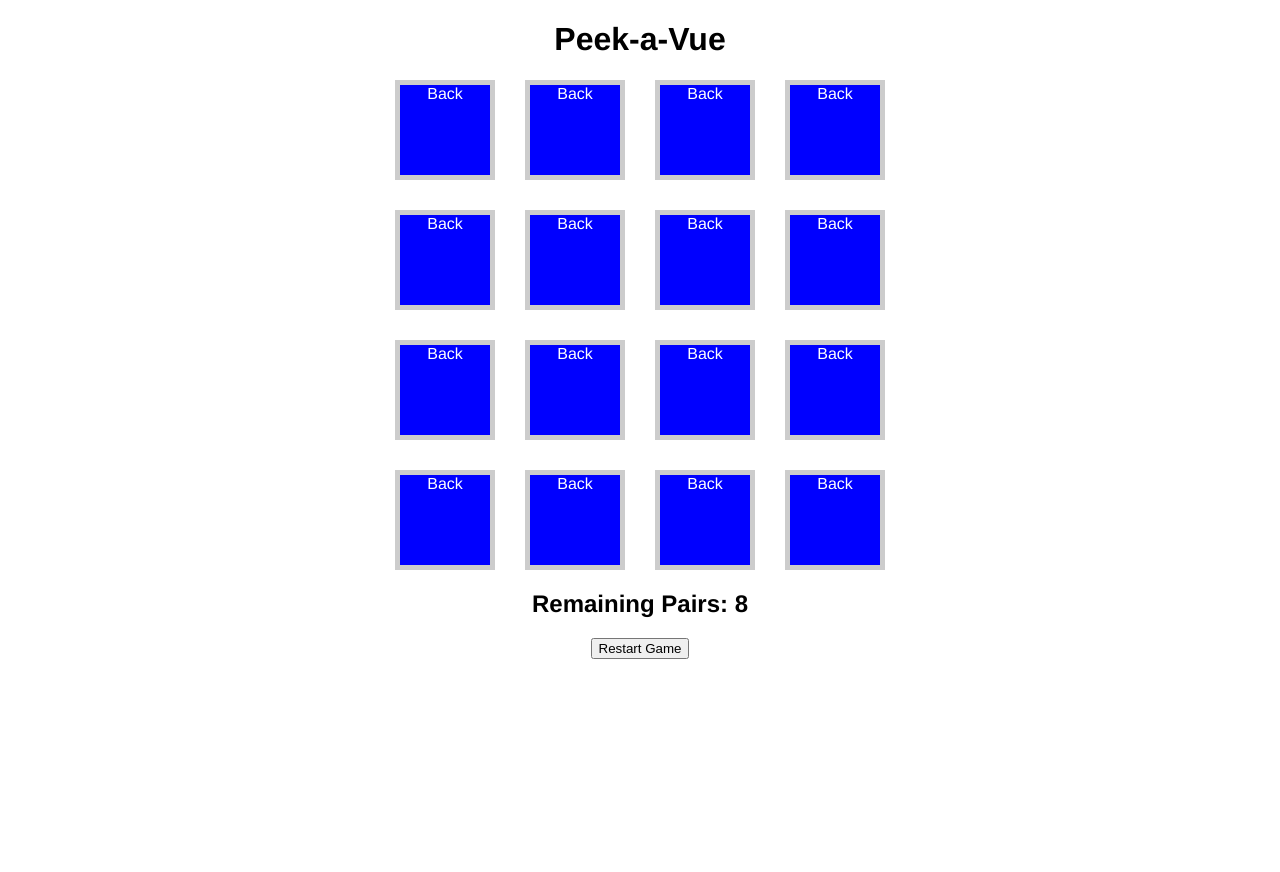
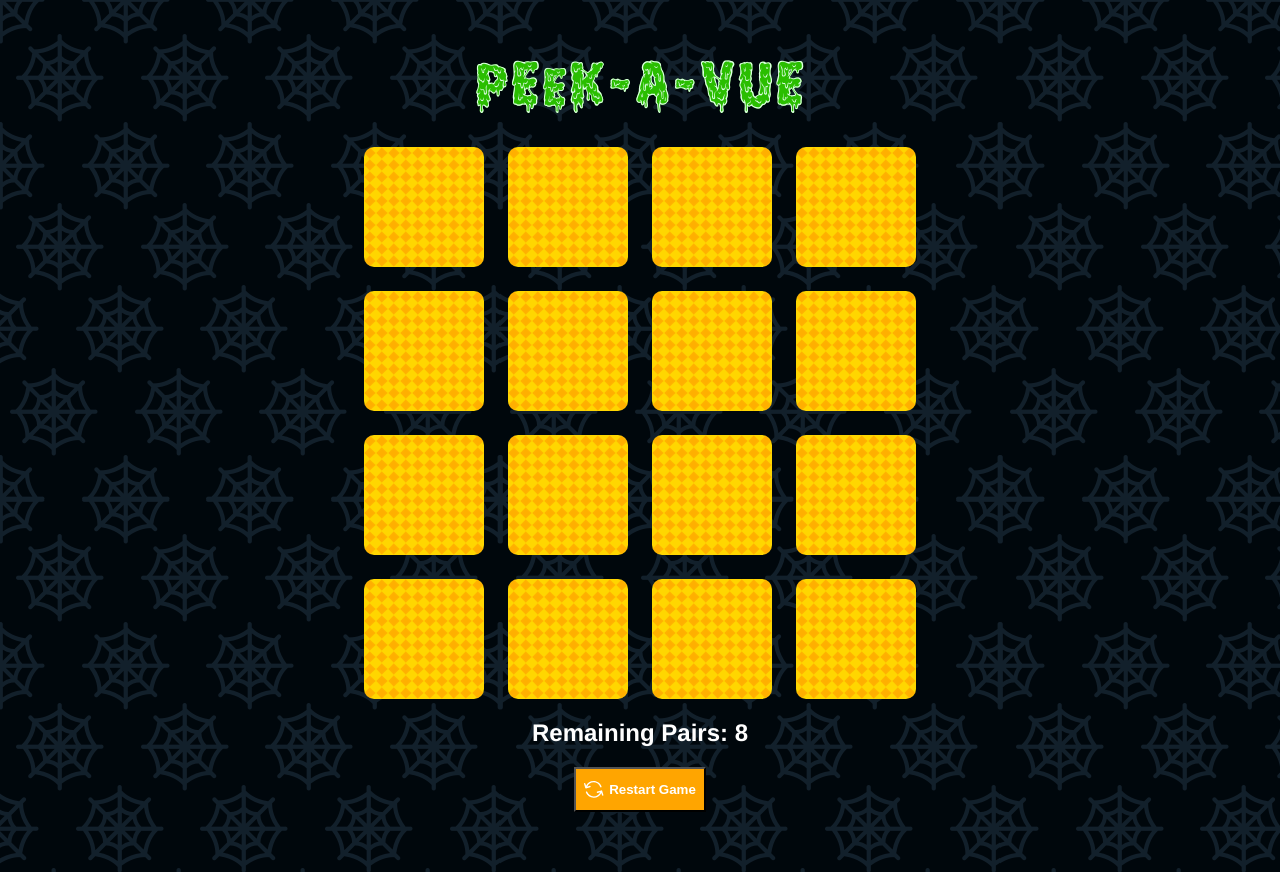
Before and after one commit to bmunoz89/peek-a-vue, a Vue app: page / in a window 1280 px wide. Before the commit the page ends 800 px from the top, so only its background shows below. Built offline with nearby package versions, Linux system fonts and the light colour scheme.

Commit message:
feat: add halloween styles

```diff
--- a/src/App.vue
+++ b/src/App.vue
@@ -1,5 +1,6 @@
 <template>
-  <h1>Peek-a-Vue</h1>
+  <h1 class="sr-only">Peek-a-Vue</h1>
+  <img class="title" src="/images/peek-a-vue-title.png" alt="Peek-a-Vue" />
   <section class="game-board">
     <Card
       v-for="(card, index) in cardList"
@@ -12,7 +13,10 @@
     />
   </section>
   <h2>{{ status }}</h2>
-  <button @click="restartGame">Restart Game</button>
+  <button class="button" @click="restartGame">
+    <img src="/images/restart.svg" alt="Restart Icon" />
+    Restart Game
+  </button>
 </template>
 
 <script lang="ts">
@@ -23,7 +27,7 @@ import { computed, defineComponent, ref, watch } from 'vue'
 
 interface ICard {
   position: number,
-  value: number,
+  value: string,
   visible?: boolean,
   matched?: boolean,
 }
@@ -62,7 +66,16 @@ export default defineComponent({
       })
     }
 
-    const cardItems: number[] = [1, 2, 3, 4, 5, 6, 7, 8]
+    const cardItems: string[] = [
+      'bat',
+      'candy',
+      'cauldron',
+      'cupcake',
+      'ghost',
+      'moon',
+      'pumpkin',
+      'witch-hat',
+    ]
 
     for (let i = 0; i < 16; i++) {
       const cardItemIndex = i % 8
@@ -153,15 +166,57 @@ export default defineComponent({
 </script>
 
 <style lang="scss">
+html,
+body {
+  margin: 0;
+  padding: 0;
+}
+
 #app {
   font-family: Avenir, Helvetica, Arial, sans-serif;
+  min-height: calc(100vh - 120px);
+  padding: 60px 0;
   text-align: center;
+  background-image: url('/images/page-bg.png');
+  background-color: #00070c;
+  color: white;
 }
 
 .game-board {
   display: grid;
-  grid-template: repeat(4, 100px) / repeat(4, 100px);
-  gap: 30px;
+  grid-template: repeat(4, 120px) / repeat(4, 120px);
+  gap: 24px;
   justify-content: center;
 }
+
+.sr-only {
+  position: absolute;
+  width: 1px;
+  height: 1px;
+  padding: 0;
+  margin: -1px;
+  overflow: hidden;
+  clip: rect(0, 0, 0, 0);
+  border: 0;
+}
+
+.title {
+  padding-bottom: 30px;
+}
+
+.button {
+  cursor: pointer;
+  background-color: orange;
+  color: white;
+  padding: 0.75rem 0.5rem;
+  display: flex;
+  align-items: center;
+  justify-content: center;
+  margin: 0 auto;
+  font-weight: bold;
+
+  img {
+    padding-right: 5px;
+  }
+}
 </style>
--- a/src/components/Card.vue
+++ b/src/components/Card.vue
@@ -1,9 +1,10 @@
 <template>
   <div class="card" @click="selectCard">
     <div v-if="visible" class="card-face is-front">
-      {{ value }} - {{ matched }}
+      <img :src="`/images/${value}.png`" :alt="value" />
+      <img class="icon-checkmark" v-if="matched" src="/images/checkmark.svg" />
     </div>
-    <div v-else class="card-face is-back">Back</div>
+    <div v-else class="card-face is-back"></div>
   </div>
 </template>
 
@@ -14,7 +15,7 @@ type TSelectCard = () => void
 
 export interface ISelectCardPayload {
   position: number,
-  faceValue: number,
+  faceValue: string,
 }
 
 export default defineComponent({
@@ -25,7 +26,7 @@ export default defineComponent({
       required: true,
     },
     value: {
-      type: Number,
+      type: String,
       required: true,
     },
     visible: {
@@ -56,7 +57,6 @@ export default defineComponent({
 
 <style lang="scss" scoped>
 .card {
-  border: 5px solid #ccc;
   text-align: center;
   position: relative;
 
@@ -64,14 +64,22 @@ export default defineComponent({
     width: 100%;
     height: 100%;
     position: absolute;
+    border-radius: 10px;
+    display: flex;
+    justify-content: center;
+    align-content: center;
 
     &.is-front {
-      background-color: red;
-      color: white;
+      background-image: url('/images/card-bg.png');
+
+      .icon-checkmark {
+        position: absolute;
+        right: 5px;
+        bottom: 5px;
+      }
     }
     &.is-back {
-      background-color: blue;
-      color: white;
+      background-image: url('/images/card-bg-empty.png');
     }
   }
 }
```
